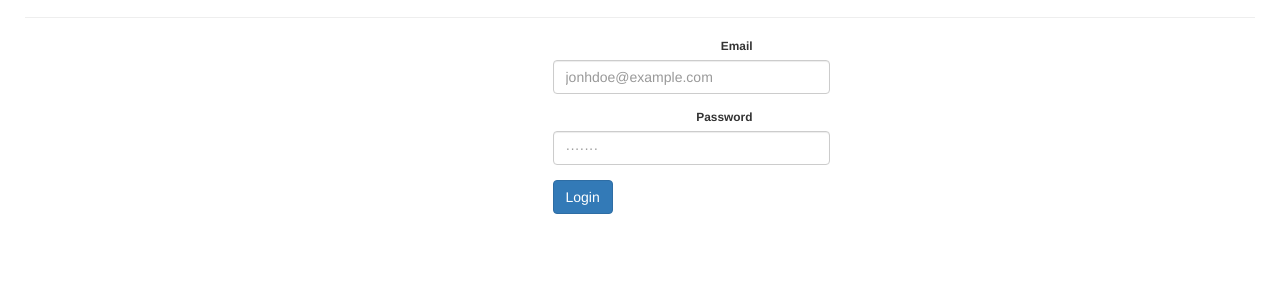
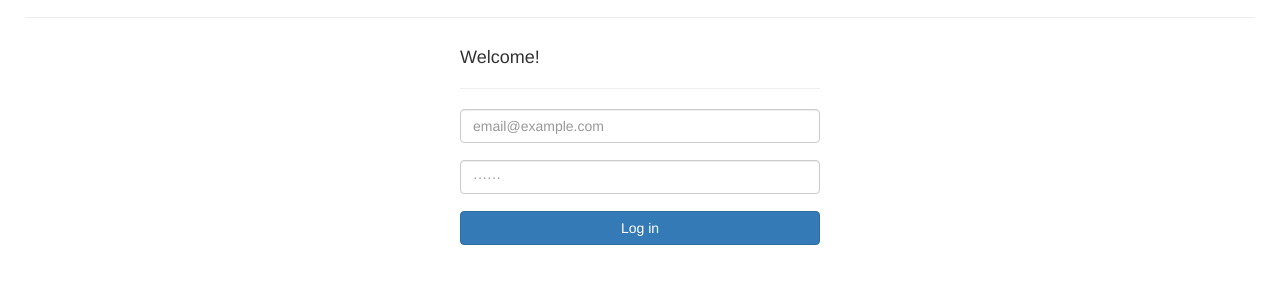
Before and after one commit to cesaralonso/developerskills, a website: page client/index.html at #/login in a window 1280 px wide. Shown: the part 138-422 px from the top of the page. Drawn offline with Linux system fonts and the light colour scheme.

Commit message:
Modificación del login

```diff
--- a/client/views/login.html
+++ b/client/views/login.html
@@ -1,24 +1,23 @@
 <section>
   <h2>Log In</h2>
   <hr>
-  <form name="form" class="col-md-offset-5 col-md-3"ng-submit="login()">
+  <div class="container" ng-submit="login()">
+    <div class="row">
+      <div class="col-md-4 col-md-offset-4 col-sm-10 col-sm-offset-1">
 
-      <div class="form-group">
-        <label>Email</label>
-        <input class="form-control" type="email" ng-model="user.email" placeholder="jonhdoe@example.com">
-        <p class="hint" ng-show="form.email.$error.required && submitted"> Email is required</p>
+        <form class="form-login">
+          <h4>Welcome!</h4>
+          <hr>
+          <input  ng-model="user.email" type="text" class="form-control" placeholder="email@example.com">
+          <p class="hint text-danger" ng-show="form.email.$error.required && submitted"> Email is required</p>
+          <br>
+
+          <input  ng-model="user.password" type="password" class="form-control "placeholder="······">
+          <p class="hint text-danger" ng-show="form.password.$error.required && submitted"> Password is required</p>
+          <br>
+          <button type="submit" class="btn btn-primary btn-block">Log in</button>
+        </form>
       </div>
-
-      <div class="form-group">
-        <label class="form-control-label">Password</label>
-        <input type="password" class="form-control" ng-model="user.password" placeholder="·······">
-        <p class="hint" ng-show="form.password.$error.required && submitted">
-            Password is required</p>
-      </div>
-
-      <div class="actions">
-        <button class="btn btn-primary">Login</button>
-      </div>
-  </form>
-
+    </div>
+  </div>
 <section>
```
